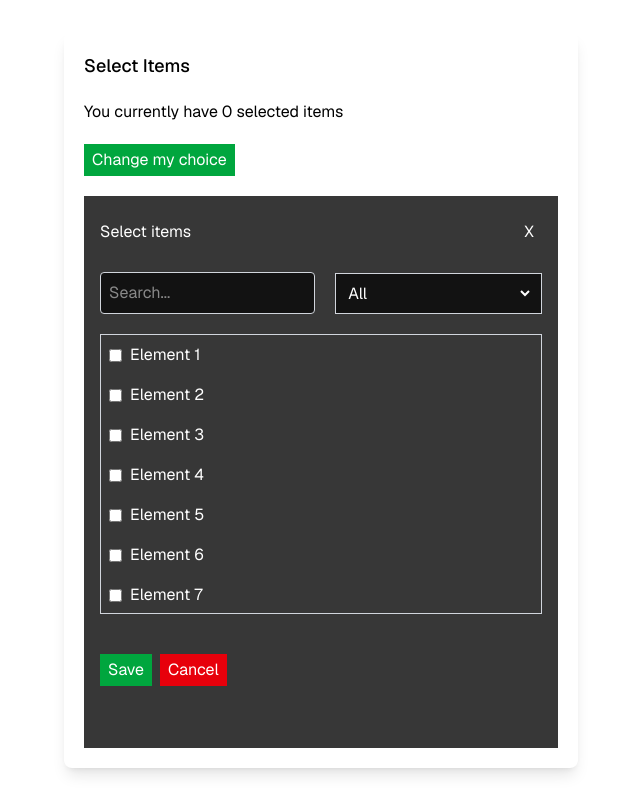
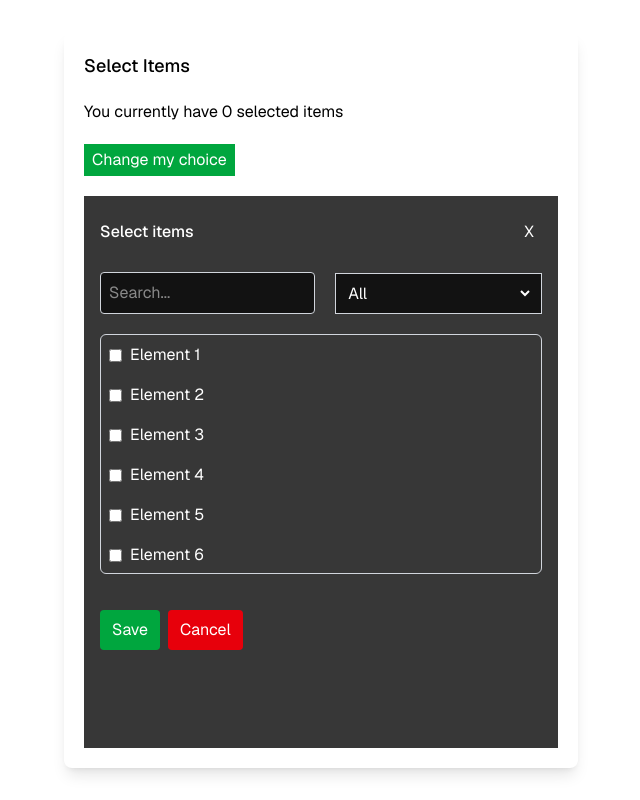
Before and after one commit to Etozhenadim/multi-select-widget, a Next.js app: page / in a window 1280 px wide. Both pictures are taken after a click on the button "Change my choice". Shown: the whole page, without its empty margins (319-959 px from the left). Built offline with nearby package versions, Linux system fonts and the light colour scheme.

Commit message:
small fixes and decomposition

```diff
--- a/src/components/dialog/Dialog.tsx
+++ b/src/components/dialog/Dialog.tsx
@@ -4,6 +4,7 @@ import {FilterSelect, SearchInput, CurrentSelectedList} from "@/components";
 import {ElementI} from "@/types/elements";
 import { DialogStore } from "@/stores/dialogStore";
 import { useDebouncedCallback } from "@/hooks/useDebouncedCallback";
+import { ElementRow } from "./ElementRow";
 
 interface DialogProps {
   setIsDialogOpen: (open: boolean) => void;
@@ -27,14 +28,14 @@ export const Dialog = observer(
       commitSearch(value);
     }, [commitSearch]);
 
-    const baseItemClass = "flex items-center p-2 size-full hover:bg-gray-900";
+    const baseItemClass = "flex items-center p-2 size-full hover:bg-gray-800 active:bg-gray-700 transition-colors";
 
     return (
       <div className="flex flex-col gap-5 relative bg-[#373737] text-white size-full p-4">
         <div className="flex items-center justify-between">
-          <h2>Select items</h2>
+          <h2 className="font-medium">Select items</h2>
           <button
-            className="p-2 cursor-pointer text-white hover:text-gray-400"
+            className="p-2 cursor-pointer text-white hover:text-gray-300 active:text-gray-400"
             onClick={() => setIsDialogOpen(false)}
           >
             X
@@ -44,48 +45,36 @@ export const Dialog = observer(
           <SearchInput value={searchInput} onChange={handleSearchChange} />
           <FilterSelect value={store.filterValue} onChange={store.setFilterValue} />
         </div>
-        <ul className="flex-1 min-h-0 max-h-[280px] overflow-y-auto w-full border border-gray-300">
-          {store.filteredElements.map((element) => {
-            const isSelected = store.isSelected(element.id);
-            const disableOthers = !isSelected && !store.canSelectMore;
-            return (
-              <li key={element.id}>
-                <label
-                  htmlFor={`checkbox-${element.id}`}
-                  className={`${baseItemClass} ${
-                    disableOthers
-                      ? "cursor-not-allowed opacity-50"
-                      : "cursor-pointer"
-                  }`}
-                >
-                  <input
-                    type="checkbox"
-                    id={`checkbox-${element.id}`}
-                    checked={isSelected}
-                    onChange={() => store.toggle(element)}
-                    disabled={disableOthers}
-                    className="mr-2"
+        <div className="flex flex-col min-h-0 gap-3">
+          <ul className="flex-1 min-h-0 max-h-[240px] overflow-y-auto w-full border border-gray-300 rounded-md">
+            {store.filteredElements.map((element) => (
+              <ElementRow
+                key={element.id}
+                element={element}
+                isSelected={store.isSelected(element.id)}
+                isDisabled={!store.isSelected(element.id) && !store.canSelectMore}
+                onToggle={store.toggle}
+                baseItemClass={baseItemClass}
               />
-                  {element.label}
-                </label>
-              </li>
-            );
-          })}
+            ))}
           </ul>
 
+          <div className="max-h-[120px] overflow-y-auto pr-1">
             <CurrentSelectedList
               selectedElements={store.selectedElements}
               onRemove={store.remove}
             />
-        <div className="flex gap-2">
+          </div>
+        </div>
+        <div className="flex gap-2 sticky bottom-0 pt-1 bg-[#373737]">
           <button
             onClick={() => { store.save(); setIsDialogOpen(false); }}
-            className="bg-green-600 hover:bg-green-700 text-white px-2 py-1"
+            className="bg-green-600 hover:bg-green-500 active:bg-green-700 text-white px-3 py-2 rounded"
           >
             Save
           </button>
           <button
-            className="bg-red-600 hover:bg-red-700 text-white px-2 py-1"
+            className="bg-red-600 hover:bg-red-500 active:bg-red-700 text-white px-3 py-2 rounded"
             onClick={() => setIsDialogOpen(false)}
           >
             Cancel
--- /dev/null
+++ b/src/components/dialog/ElementRow.tsx
@@ -0,0 +1,37 @@
+import React from "react";
+import { ElementI } from "@/types/elements";
+
+interface ElementRowProps {
+  element: ElementI;
+  isSelected: boolean;
+  isDisabled: boolean;
+  onToggle: (element: ElementI) => void;
+  baseItemClass: string;
+}
+
+export const ElementRow: React.FC<ElementRowProps> = React.memo(
+  ({ element, isSelected, isDisabled, onToggle, baseItemClass }) => {
+    return (
+      <li key={element.id}>
+        <label
+          htmlFor={`checkbox-${element.id}`}
+          className={`${baseItemClass} ${
+            isDisabled ? "cursor-not-allowed opacity-50" : "cursor-pointer"
+          }`}
+        >
+          <input
+            type="checkbox"
+            id={`checkbox-${element.id}`}
+            checked={isSelected}
+            onChange={() => onToggle(element)}
+            disabled={isDisabled}
+            className="mr-2 accent-green-600"
+          />
+          {element.label}
+        </label>
+      </li>
+    );
+  }
+);
+
+ElementRow.displayName = "ElementRow";
```
Lines whose indentation alone changed are shown as unchanged.
